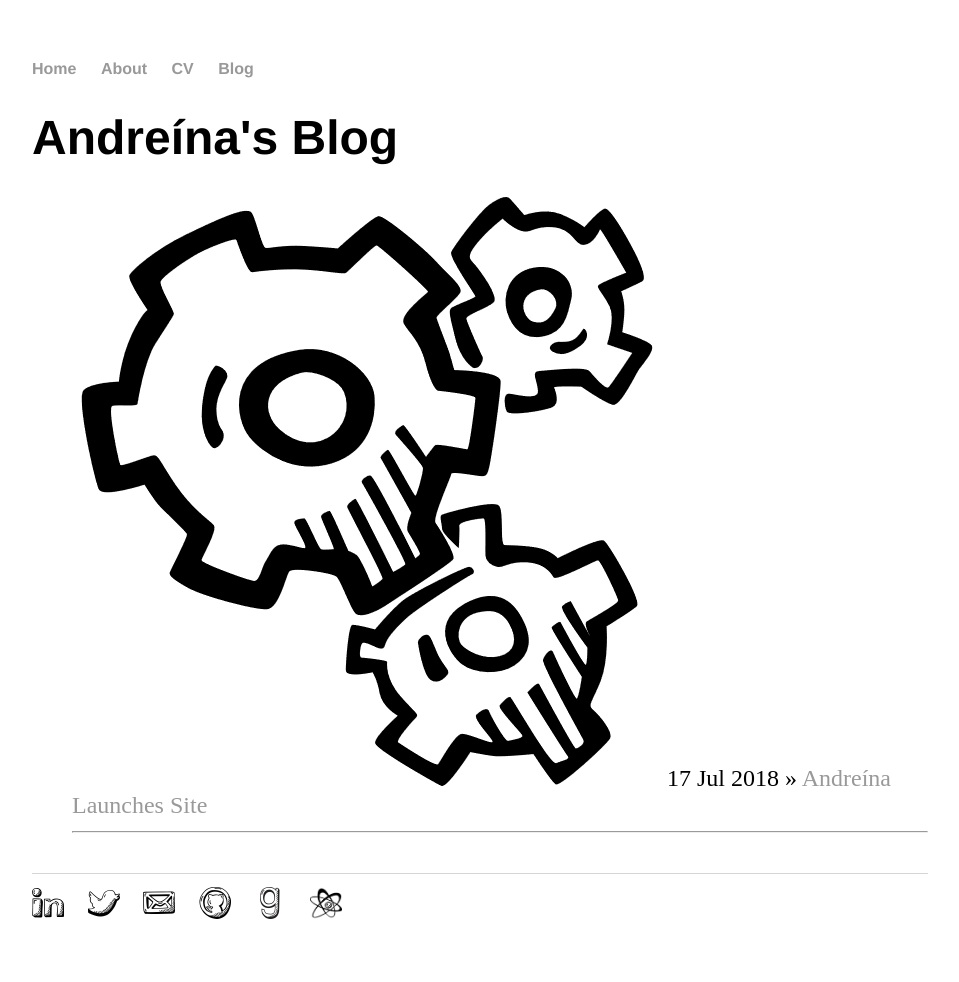
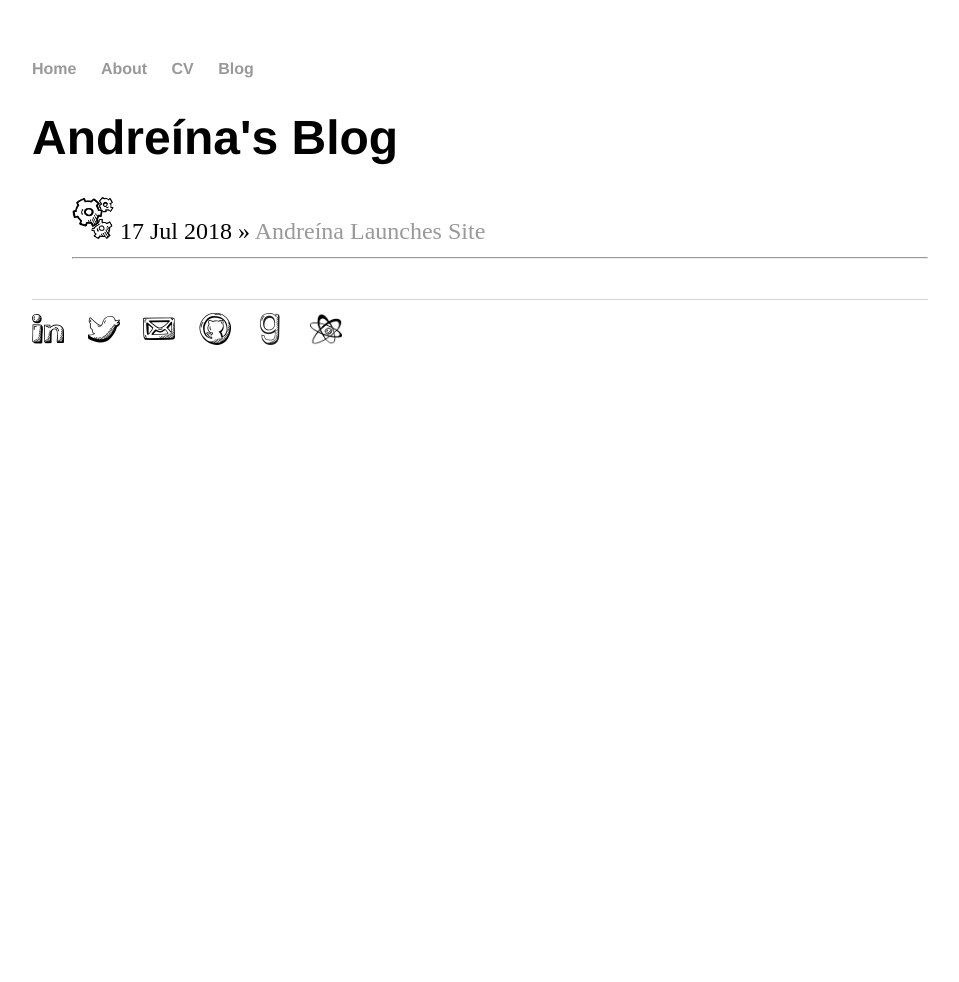
Before and after one commit to andreina-francisco/andreina-francisco.github.io, a Jekyll site: the page built from blog/index.html, in a window 1280 px wide. Shown: the whole page, without its empty margins (160-1119 px from the left). Built offline with Jekyll 4.4.1, drawn with Linux system fonts in a browser that asks for light colours; nearby versions of some CDN libraries; a style sheet for code colours, icons or effects is not loaded; after the commit the page ends 900 px from its top, so only the background shows below that.

Commit message:
Update index.html

```diff
--- a/blog/index.html
+++ b/blog/index.html
@@ -7,7 +7,7 @@
 
 	  {% for post in site.posts %}
 	    <li> {% if post.feature-img %}
-    		<img class="feature-image" src={{ post.feature-img }} alt="Feature Image"/>
+    		<img class="feature-image" src={{ post.feature-img }} alt="Feature Image" width="42"/>
   		{% endif %}
 		    <span>{{ post.date | date_to_string }}</span> » <a href="{{ post.url }}" title="{{ post.title }}">{{ post.title }}</a></li>
 		<hr>
```
